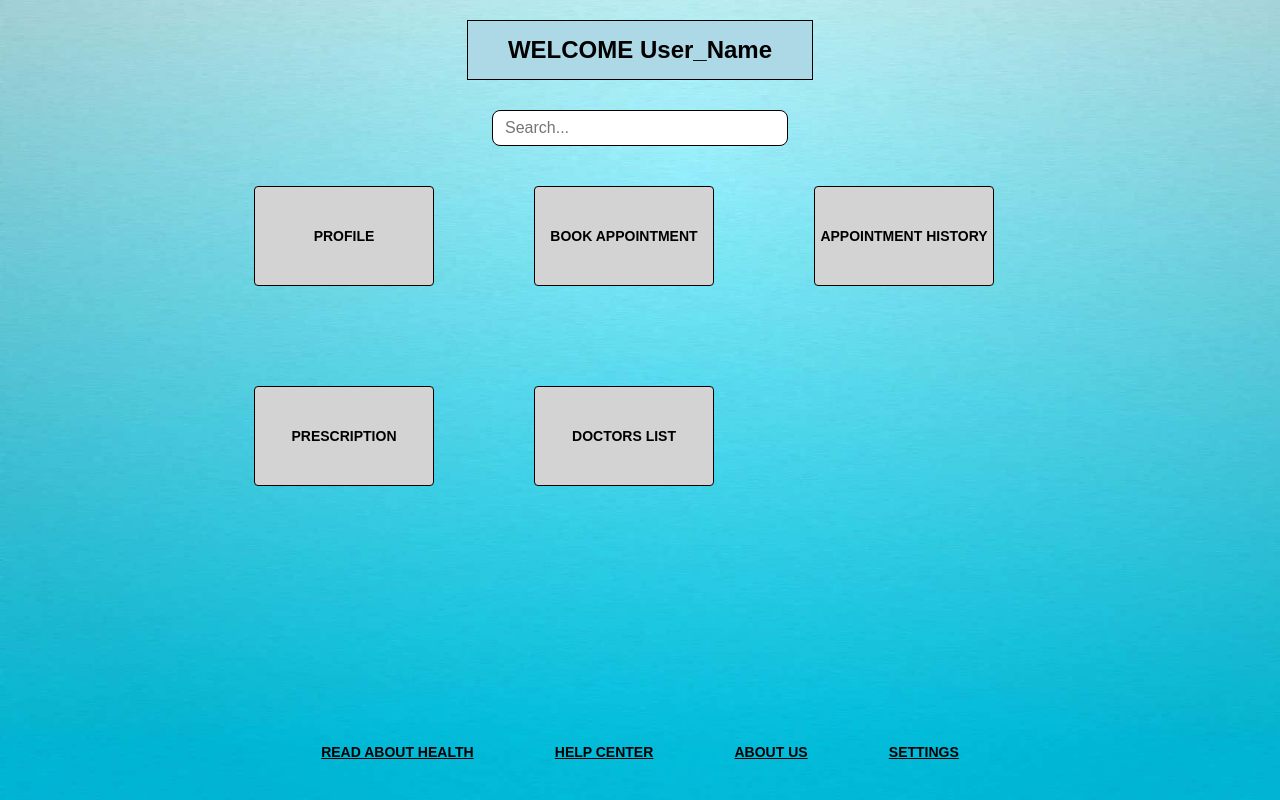
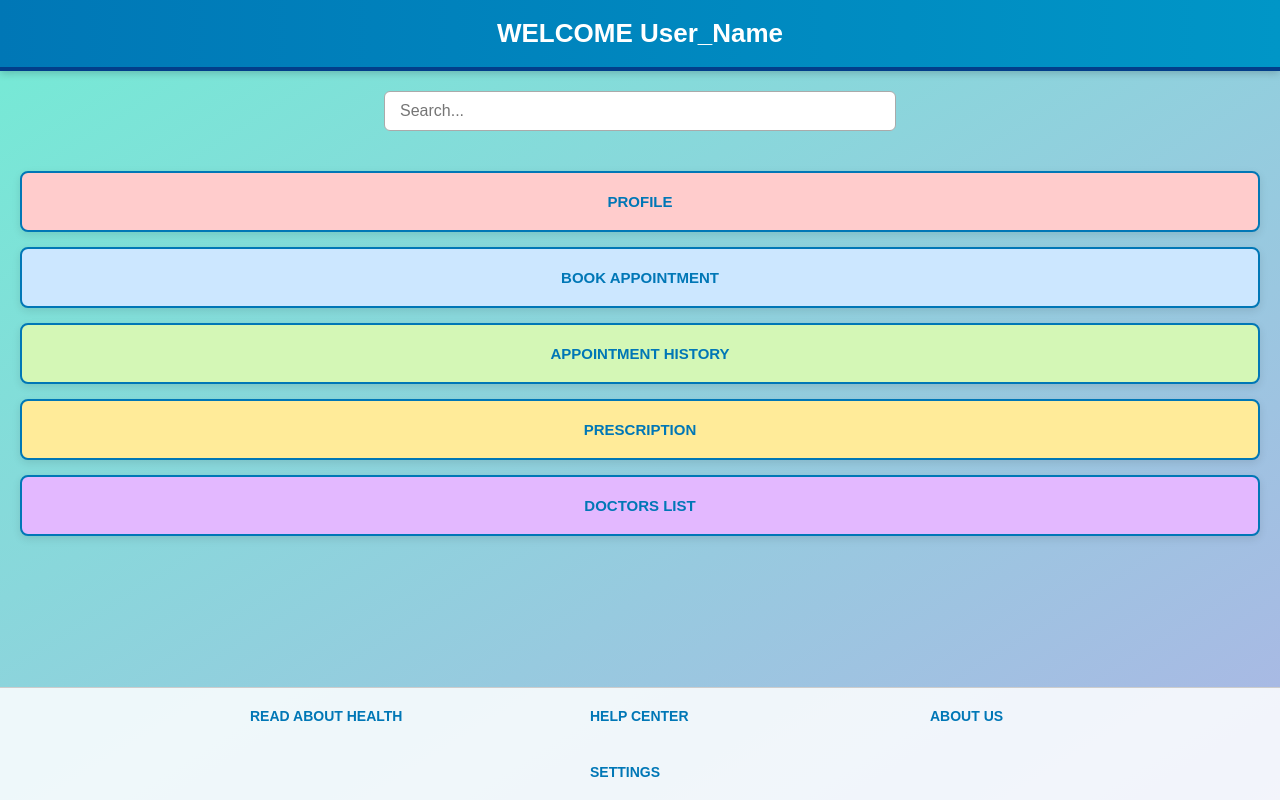
Before and after one commit to ritesh10-codes/MGMT_FRONTEND, a React (Create React App) app: page /dashboard in a window 1280 px wide. Built offline with nearby package versions, Linux system fonts and the light colour scheme; no server answers.

Commit message:
Modified version

```diff
--- a/src/App.js
+++ b/src/App.js
@@ -1,4 +1,4 @@
-import logo from './logo.svg';
+// import logo from './logo.svg';
 import './App.css';
 import { BrowserRouter as Router, Route, Routes, Link } from 'react-router-dom';
 import RegistrationForm from './Component/Register';  // Import the RegistrationForm component
@@ -9,6 +9,9 @@ import UserProfile from './Profile/UserProfile';
 import BookAppointment from './Book_Appointment/BookAppointment';
 import DoctorList from './Docotor_List/Doctor_list';
 import AppointmentHistory from './Appointment_History/AppointmentHistory';
+import SettingsPage from './Settings/Setting';
+// import ChangePassword from './Settings/Change_Passoword';
+import UpdatePasswordForm from './Settings/Settingpassword';
 
 function App() {
   return (
@@ -23,6 +26,9 @@ function App() {
     <Route path="/Book-Appointment" element={<BookAppointment />} />
     <Route path="/Doctor-List" element={<DoctorList />} />
     <Route path="/Appointment_History" element={<AppointmentHistory />} />
+    <Route path="/settings" element={<SettingsPage />} />
+    {/* <Route path="/change-password" element={<ChangePassword />} /> */}
+    <Route path="/update-password" element={<UpdatePasswordForm />} />
 
 
 
--- a/src/Component/Password.js
+++ b/src/Component/Password.js
@@ -47,7 +47,7 @@ const PasswordChangeForm = () => {
 
       if (response.data.success) {
         setSuccessMessage('Password changed successfully!');
-        Navigate('/login')
+        Navigate('/')
       } else {
         setError(response.data.message || 'Something went wrong.');
       }
--- a/src/Component_Dashboard/UserDashboard.css
+++ b/src/Component_Dashboard/UserDashboard.css
@@ -1,99 +1,135 @@
-/* UserDashboard.css */
-body{
+body {
+  margin: 0;
+  padding: 0;
   background-image: url('./image.jpg');
-    background-repeat: no-repeat;
-  background-size: cover; /* or contain */
+  background-size: cover;
   background-position: center;
+  font-family: 'Segoe UI', Tahoma, Geneva, Verdana, sans-serif;
 }
 
 .dashboard-container {
   width: 100%;
-    height: 100vh;
-    padding: 20px;
-    box-sizing: border-box;
-    font-family: Arial, sans-serif;
+  min-height: 100vh;
   display: flex;
   flex-direction: column;
   align-items: center;
-
 }
 
+/* Top-colored header */
 .header {
-    background-color: lightblue;
-    padding: 15px 40px;
-    font-size: 24px;
+  background: linear-gradient(to right, #0077b6, #0096c7);
+  color: white;
+  width: 100%;
+  padding: 18px 40px;
+  font-size: 26px;
   font-weight: bold;
-    margin-bottom: 20px;
   text-align: center;
-    border: 1px solid #000;
+  border-bottom: 4px solid #023e8a;
+  box-shadow: 0 2px 8px rgba(0, 0, 0, 0.2);
+  position: sticky;
+  top: 0;
+  z-index: 1000;
 }
 
+/* Search Bar */
 .search-bar {
-    /* background-color: lightblue; */
-    padding: 10px 20px;
+  margin: 20px auto;
   width: 40%;
-    text-align: center;
-    margin-bottom: 30px;
-    display: flex;
-    justify-content: center;
-    border-radius: 4px;
 }
 
 .search-input {
   width: 100%;
-    padding: 8px 12px;
+  padding: 10px 15px;
   font-size: 16px;
+  border-radius: 6px;
   border: 1px solid #aaa;
-    border: 1px solid #000;
+  transition: 0.3s ease;
 }
 
+.search-input:focus {
+  outline: none;
+  border-color: #0077b6;
+}
+
+/* Cards stacked vertically */
 .card-container {
-    display: grid;
-    grid-template-columns: repeat(3, 1fr);
-    grid-gap: 30px;
-    width: 80%;
-    justify-items: center;
-    margin-bottom: auto;
-    margin-right: 100px;
-    gap: 100px
+  display: flex;
+  flex-direction: column; /* Stack the cards vertically */
+  padding: 20px;
+  width: 100%;
+  gap: 15px; /* Adjust gap between cards */
+}
+
+.card {
+  width: 100%; /* Make cards take full width */
+  background-color: white;
+  color: #0077b6;
+  border: 2px solid #0077b6;
+  font-weight: 600;
+  font-size: 15px;
+  text-align: center;
+  padding: 20px 10px;
+  text-decoration: none;
+  border-radius: 8px;
+  box-shadow: 0 3px 8px rgba(0, 0, 0, 0.1);
+  transition: 0.3s ease;
+  white-space: nowrap;
+}
+
+/* Different background colors for each card */
+.card:nth-child(1) {
+  background-color: #ffcccc; /* Light red */
+}
+
+.card:nth-child(2) {
+  background-color: #cce7ff; /* Light blue */
+}
+
+.card:nth-child(3) {
+  background-color: #d4f7b6; /* Light green */
+}
+
+.card:nth-child(4) {
+  background-color: #ffeb99; /* Light yellow */
+}
+
+.card:nth-child(5) {
+  background-color: #e3b8ff; /* Light purple */
+}
+
+.card:hover {
+  background-color: #0077b6;
+  color: white;
+  transform: scale(1.05);
+}
+
+/* Footer */
+.footer {
+  margin-top: auto;
+  padding: 20px 0;
+  width: 100%;
+  background-color: rgba(255, 255, 255, 0.85);
+  display: flex;
+  justify-content: center;
+  gap: 40px;
+  font-size: 14px;
+  font-weight: bold;
+  flex-wrap: wrap;
+  border-top: 1px solid #ccc;
+  background-size: cover;
+}
+
+.footer a {
+  text-decoration: none;
+  color: #0077b6;
+  width: 300px;
+  padding-left: 100px;
+  width: 300px;
 
 }
 
-  .card {
-    width: 180px;
-    height: 100px;
-    background-color: #d3d3d3;
-    color: black;
-    border: 1px solid #000;
-    font-weight: bold;
-    cursor: pointer;
-    text-align: center;
-    font-size: 14px;
-    display: flex;
-    align-items: center;
-    justify-content: center;
-    transition: background-color 0.3s ease;
-    text-decoration: none;
-    border-radius: 4px ;
+.footer a:hover {
+  text-decoration: underline;
+  color: #023e8a;
 
 }
-
-  .card:hover {
-    background-color: #b0b0b0;
-  }
-
-  .footer {
-    margin-top: auto;
-    padding: 20px;
-    width: 100%;
-    display: flex;
-    justify-content: space-evenly;
-    font-size: 14px;
-    font-weight: bold;
-  }
-
-  .footer a {
-    text-decoration: underline;
-    color: black;
-    cursor: pointer;
-  }
--- a/src/Component_Dashboard/UserDashboard.js
+++ b/src/Component_Dashboard/UserDashboard.js
@@ -1,22 +1,27 @@
-// UserDashboard.js
-import React from "react";
+import React, { useState, useEffect } from "react";
 import "./UserDashboard.css";
-import { useState, useEffect } from "react";
 import axios from "axios";
 import { Link } from "react-router-dom";
 
 const UserDashboard = () => {
   const [fullName, setFullName] = useState("User_Name");
+  const [searchQuery, setSearchQuery] = useState("");
+
+  const cardData = [
+    { title: "PROFILE", path: "/profile" },
+    { title: "BOOK APPOINTMENT", path: "/Book-Appointment" },
+    { title: "APPOINTMENT HISTORY", path: "/Appointment_History" },
+    { title: "PRESCRIPTION", path: "/Prescriptions" },
+    { title: "DOCTORS LIST", path: "/Doctor-List" },
+  ];
 
   useEffect(() => {
     const fetchUserData = async () => {
       try {
         const email = localStorage.getItem("userEmail");
-        console.log("Email from localStorage:", email);
         const response = await axios.get(
           `http://localhost:8080/api/profile?email=${email}`
         );
-
         setFullName(response.data.fullname);
       } catch (error) {
         console.error("Error fetching user data:", error);
@@ -27,31 +32,32 @@ const UserDashboard = () => {
 
   return (
     <div className="dashboard-container">
-      <header className="header">WELCOME {fullName} </header>
+      <header className="header">WELCOME {fullName}</header>
 
       <div className="search-bar">
-        <input type="text" placeholder="Search..." className="search-input" />
+        <input
+          type="text"
+          placeholder="Search..."
+          className="search-input"
+          value={searchQuery}
+          onChange={(e) => setSearchQuery(e.target.value)}
+        />
       </div>
 
       <div className="card-container">
-        <Link to="/profile" className="card">
-          PROFILE
-        </Link>
-
-        <Link to="/Book-Appointment" className="card">
-          BOOK APPOINTMENT
-        </Link>
-        <Link to="/Appointment_History" className="card">
-        APPOINTMENT  HISTORY
-        </Link>
-        <Link to="/Prescriptions" className="card">
-        PRESCRIPTION
-        </Link>
-        <Link to="/Doctor-List" className="card">
-        DOCTORS LIST
-        </Link>
-        {/* <button className="card"> </button> */}
-        {/* <button className="card"></button> */}
+        {cardData
+          .filter((card) =>
+            card.title.toLowerCase().includes(searchQuery.toLowerCase())
+          )
+          .map((card, index) => (
+            <Link
+              key={index}
+              to={card.path}
+              className="card"
+            >
+              {card.title}
+            </Link>
+          ))}
       </div>
 
       <footer className="footer">
--- a/src/Profile/UserProfile.js
+++ b/src/Profile/UserProfile.js
@@ -50,7 +50,7 @@ const UserProfile = () => {
         <a href="#">READ ABOUT HEALTH</a>
         <a href="#">HELP CENTER</a>
         <a href="#">ABOUT US</a>
-        <a href="#">SETTINGS</a>
+        <a href="/settings">SETTINGS</a>
       </footer>
     </div>
   );
--- /dev/null
+++ b/src/Settings/Setting.js
@@ -0,0 +1,45 @@
+import React from "react";
+import { useNavigate } from "react-router-dom";
+import './Settings.css'; // Ensure the correct path to the CSS file
+
+const SettingsPage = () => {
+  const navigate = useNavigate();
+
+  const handleLogout = () => {
+    console.log("Logging out...");
+    // Clear localStorage or session data if needed
+    localStorage.clear();
+    navigate("/"); // Redirect to login page
+  };
+
+  return (
+    <div className="settings-container">
+      <h2 className="settings-header">Settings</h2>
+
+      <div className="settings-buttons">
+        <button
+          onClick={() => navigate("/update-profile")}
+          className="settings-btn update-btn"
+        >
+          Update Profile
+        </button>
+
+        <button
+          onClick={() => navigate("/update-password")}
+          className="settings-btn password-btn"
+        >
+          Change Password
+        </button>
+
+        <button
+          onClick={handleLogout}
+          className="settings-btn logout-btn"
+        >
+          Logout
+        </button>
+      </div>
+    </div>
+  );
+};
+
+export default SettingsPage;
--- /dev/null
+++ b/src/Settings/Settingpassword.js
@@ -0,0 +1,109 @@
+import React, { useState } from 'react';
+import './UpdatePasswordForm.css'; // linking external CSS
+
+const UpdatePasswordForm = () => {
+  const [formData, setFormData] = useState({
+    email: '',
+    newPassword: '',
+    confirmPassword: '',
+  });
+
+  const handleChange = (e) => {
+    setFormData({
+      ...formData,
+      [e.target.name]: e.target.value,
+    });
+  };
+
+  const handleSubmit = async (e) => {
+    e.preventDefault();
+
+    if (formData.newPassword !== formData.confirmPassword) {
+      alert('New Password and Confirm Password do not match!');
+      return;
+    }
+
+    try {
+      const response = await fetch('http://localhost:8080/change-password', {
+        method: 'POST',
+        headers: {
+          'Content-Type': 'application/json',
+        },
+        body: JSON.stringify({
+          email: formData.email,
+          newPassword: formData.newPassword,
+        }),
+      });
+
+      if (response.ok) {
+        const data = await response.json();
+        alert('Password updated successfully!');
+        setFormData({
+          email: '',
+          newPassword: '',
+          confirmPassword: '',
+        });
+      } else {
+        const errorData = await response.json();
+        alert(errorData.message || 'Failed to update password.');
+      }
+    } catch (error) {
+      alert('Server error. Please try again later.');
+      console.error('Error:', error);
+    }
+  };
+
+  return (
+    <div className="form-container">
+      <form onSubmit={handleSubmit} className="form-box">
+        <h2 className="form-title">Update Password</h2>
+
+        <div className="form-group">
+          <label htmlFor="email" className="form-label">Email Address</label>
+          <input
+            type="email"
+            name="email"
+            id="email"
+            value={formData.email}
+            onChange={handleChange}
+            placeholder="you@example.com"
+            className="form-input"
+            required
+          />
+        </div>
+
+        <div className="form-group">
+          <label htmlFor="newPassword" className="form-label">New Password</label>
+          <input
+            type="password"
+            name="newPassword"
+            id="newPassword"
+            value={formData.newPassword}
+            onChange={handleChange}
+            className="form-input"
+            required
+          />
+        </div>
+
+        <div className="form-group">
+          <label htmlFor="confirmPassword" className="form-label">Confirm New Password</label>
+          <input
+            type="password"
+            name="confirmPassword"
+            id="confirmPassword"
+            value={formData.confirmPassword}
+            onChange={handleChange}
+            className="form-input"
+            required
+          />
+        </div>
+
+        <button type="submit" className="submit-button">
+          Update Password
+        </button>
+      </form>
+    </div>
+  );
+};
+
+export default UpdatePasswordForm;
--- /dev/null
+++ b/src/Settings/Settings.css
@@ -0,0 +1,122 @@
+/* Full page background */
+body, html {
+    margin: 0;
+    padding: 0;
+    height: 100%;
+    width: 100%;
+    background: linear-gradient(to bottom right, #74ebd5, #ACB6E5); /* Nice gradient */
+    font-family: 'Poppins', sans-serif; /* Optional: better font */
+  }
+
+  /* Centering the container vertically and horizontally */
+  .settings-container {
+    max-width: 400px;
+    margin: auto;
+    margin-top: 50px;
+    padding: 20px;
+    border-radius: 10px;
+    background-color: #ffffff;
+    box-shadow: 0 0 15px rgba(0, 0, 0, 0.2);
+    min-height: 400px;
+    display: flex;
+    flex-direction: column;
+    justify-content: center;
+    align-items: center;
+    width: 400px;
+    height: 500px;
+  }
+
+  /* Button container */
+  .settings-buttons {
+    display: flex;
+    flex-direction: column;
+    gap: 15px;
+  }
+
+  /* Common button style */
+  .settings-btn {
+    padding: 12px;
+    border-radius: 8px;
+    /* color: #fff; */
+    border: none;
+    cursor: pointer;
+    font-size: 16px;
+    transition: background-color 0.3s, transform 0.2s;
+  }
+
+  /* Hover effect for all buttons */
+  .settings-btn:hover {
+    transform: translateY(-2px);
+  }
+
+  /* Update Profile button */
+  .update-btn {
+    background-color: #007bff;
+    width: 200px;
+    margin-right: 100px;
+  }
+  .update-btn:hover {
+    background-color: #0056b3;
+
+  }
+
+  /* Change Password button */
+  .password-btn {
+    background-color: #28a745;
+    width: 200px;
+    margin-right: 100px;
+  }
+  .password-btn:hover {
+    background-color: #1e7e34;
+
+  }
+
+  /* Logout button */
+  .logout-btn {
+    background-color: #dc3545;
+    width: 200px;
+    margin-right: 100px;
+  }
+  .logout-btn:hover {
+    background-color: #c82333;
+  }
+
+  /* Form container for Change Password */
+  .settings-form {
+    display: flex;
+    flex-direction: column;
+    gap: 15px;
+  }
+
+  /* Form group */
+  .form-group {
+    display: flex;
+    flex-direction: column;
+  }
+
+  .form-group label {
+    font-size: 14px;
+    font-weight: 500;
+    margin-bottom: 5px;
+  }
+
+  .form-group input {
+    padding: 10px;
+    font-size: 14px;
+    border: 1px solid #ccc;
+    border-radius: 6px;
+    outline: none;
+    transition: border-color 0.3s;
+  }
+
+  .form-group input:focus {
+    border-color: #007bff;
+  }
+
+  /* Message (for success/error) */
+  .message {
+    margin-top: 10px;
+    font-size: 15px;
+    color: red;
+    text-align: center;
+  }
```
Also changed, not shown: src/Settings/UpdatePasswordForm.css (added, +96 -0 lines), src/ProtectedRoute.js (added). Lines whose indentation alone changed are shown as unchanged.
